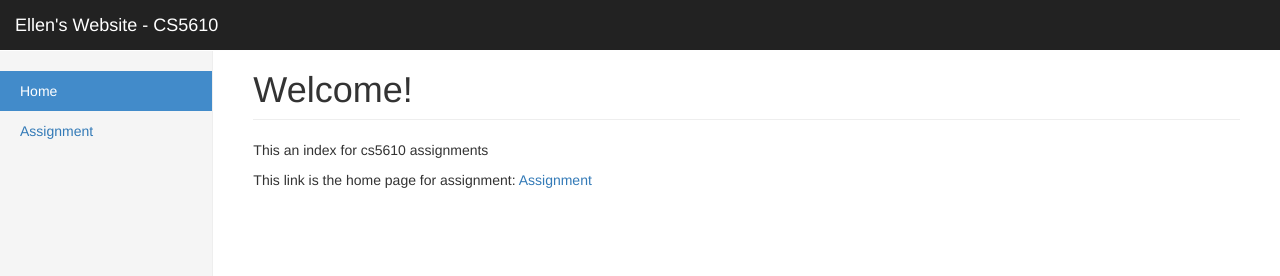
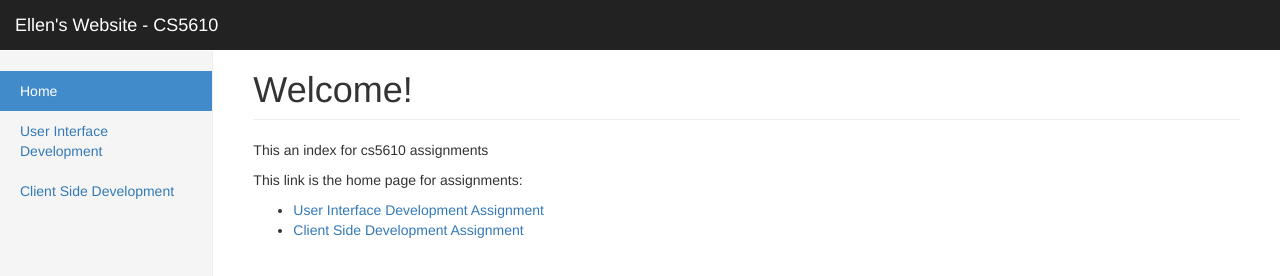
Before and after one commit to ellentao/cs5610fall2015, a website: page public/index.html in a window 1280 px wide. Drawn offline with nearby package versions, Linux system fonts and the light colour scheme.

Commit message:
Fixed a bug in redirect and updated the index

```diff
--- a/public/assignment/config.js
+++ b/public/assignment/config.js
@@ -32,7 +32,7 @@
         controller: "FormController"
       })
       .otherwise({
-        redirectTo: "home/home.view.html"
+        redirectTo: "/home"
       })
   }
 })();
--- a/public/index.html
+++ b/public/index.html
@@ -38,7 +38,8 @@
         <div class="col-sm-3 col-md-2 sidebar">
           <ul class="nav nav-sidebar">
             <li class="active"><a href="home.html">Home <span class="sr-only">(current)</span></a></li>
-            <li><a href="assignment/home.html">Assignment</a></li>
+            <li><a href="assignment/home.html">User Interface Development</a></li>
+            <li><a href="assignment/index.html">Client Side Development</a></li>
           </ul>
         </div>
         <div class="col-sm-9 col-sm-offset-3 col-md-10 col-md-offset-2 main">
@@ -47,8 +48,11 @@
               This an index for cs5610 assignments
           </p>
 		  <p>
-			  This link is the home page for assignment:
-			  <a href="assignment/home.html">Assignment</a>
+			  This link is the home page for assignments:
+        <ul>
+			  <li><a href="assignment/home.html">User Interface Development Assignment</a></li>
+        <li><a href="assignment/index.html">Client Side Development Assignment</a></li>
+        </ul>
 		  </p>
         </div>
       </div>
```
